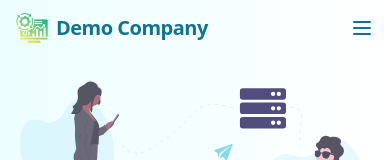
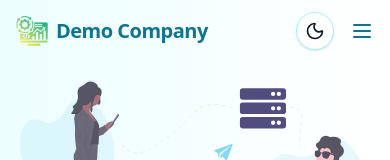
Before and after one commit to NikhiL-Nandeshwar/Website, a Next.js app in the folder erp-website/: page / in a window 390 px wide. Shown: the top 160 px of the page. Built offline with nearby package versions, Linux system fonts and the light colour scheme.

Commit message:
toggle icon position changed

```diff
--- a/erp-website/src/components/custom/navbar.tsx
+++ b/erp-website/src/components/custom/navbar.tsx
@@ -29,6 +29,7 @@ export default function Navbar() {
             )}
         >
             <div className="max-w-screen-xl mx-auto px-4 md:px-8 py-3 flex items-center justify-between">
+                {/* Logo */}
                 <Link href="/" className="flex items-center gap-2 text-xl md:text-3xl font-bold tracking-tight">
                     <Image
                         src="/logo.png"
@@ -40,6 +41,7 @@ export default function Navbar() {
                     Demo Company
                 </Link>
 
+                {/* Desktop Navigation */}
                 <nav className="hidden md:flex gap-6 items-center font-medium">
                     <Link href="#about" className="hover:text-cyan-400 transition-colors">About</Link>
                     <Link href="#services" className="hover:text-cyan-400 transition-colors">Services</Link>
@@ -48,14 +50,13 @@ export default function Navbar() {
                     <ToggleTheme />
                 </nav>
 
-                {/* Mobile Toggle */}
-                <button
-                    className="md:hidden"
-                    onClick={toggleMenu}
-                    aria-label="Toggle menu"
-                >
-                    {isOpen ? <X className="w-6 h-6" /> : <Menu className="w-6 h-6" />}
-                </button>
+                {/* Mobile: Toggle Theme & Menu */}
+                <div className="md:hidden flex items-center gap-4">
+                    <ToggleTheme />
+                    <button onClick={toggleMenu} aria-label="Toggle menu">
+                        {isOpen ? <X className="w-6 h-6" /> : <Menu className="w-6 h-6" />}
+                    </button>
+                </div>
             </div>
 
             {/* Mobile Dropdown */}
@@ -78,9 +79,6 @@ export default function Navbar() {
                             {id.charAt(0).toUpperCase() + id.slice(1)}
                         </Link>
                     ))}
-                    <div className="pt-2">
-                        <ToggleTheme />
-                    </div>
                 </nav>
             )}
         </header>
--- a/erp-website/src/components/theme/toggle-theme.tsx
+++ b/erp-website/src/components/theme/toggle-theme.tsx
@@ -33,7 +33,7 @@ export default function ToggleTheme() {
     return (
         <button
             onClick={toggleTheme}
-            className="p-2 rounded-full border border-cyan-200 dark:border-cyan-700 shadow bg-white dark:bg-gray-800 hover:scale-105 transition"
+            className="p-2 rounded-full border border-cyan-200 dark:border-yellow-700 shadow bg-white dark:bg-gray-800 hover:scale-105 transition"
             aria-label="Toggle Theme"
         >
             {isDark ? <Sun className="w-5 h-5 text-yellow-500" /> : <Moon className="w-5 h-5 text-gray-900" />}
```
